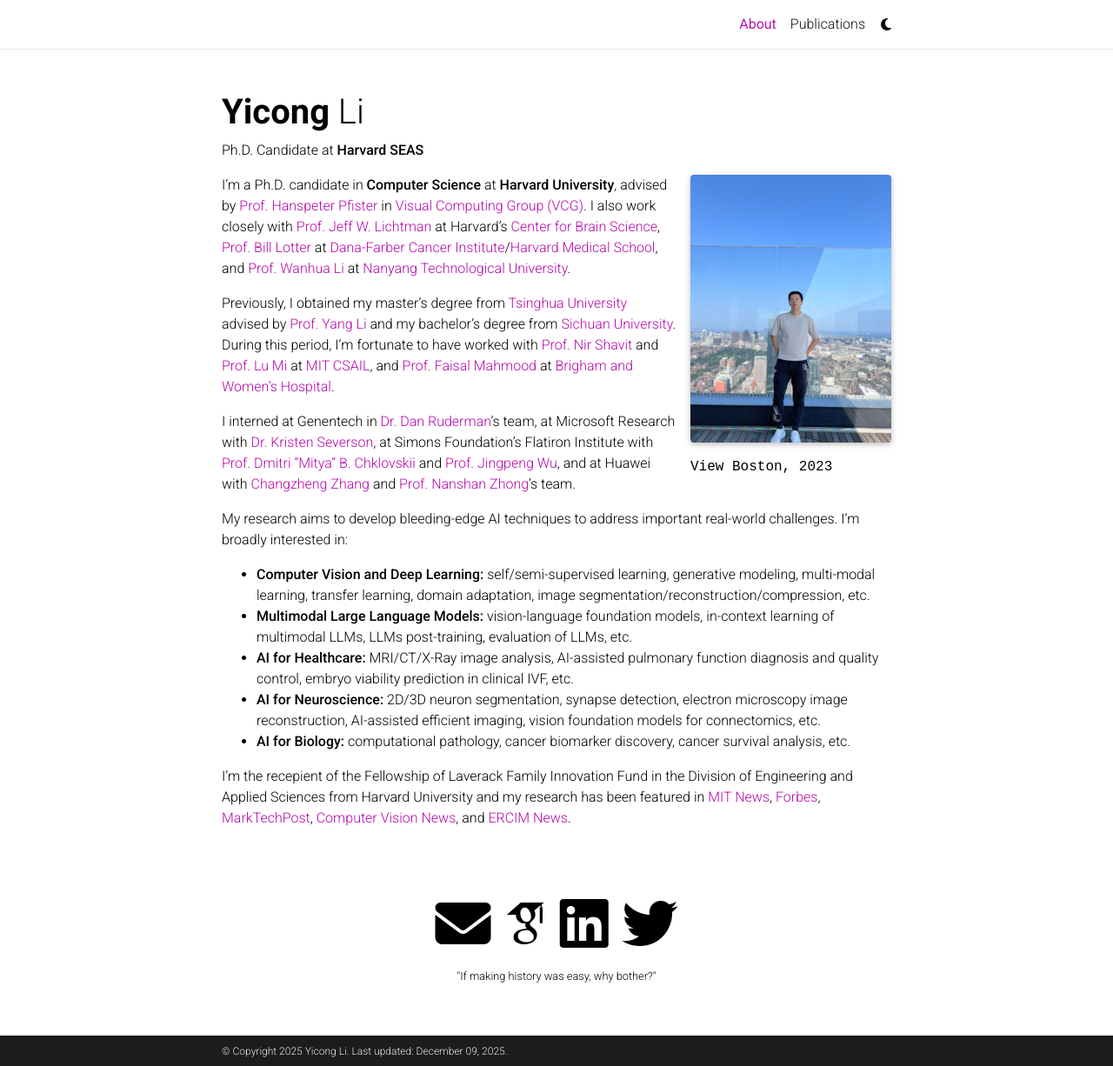
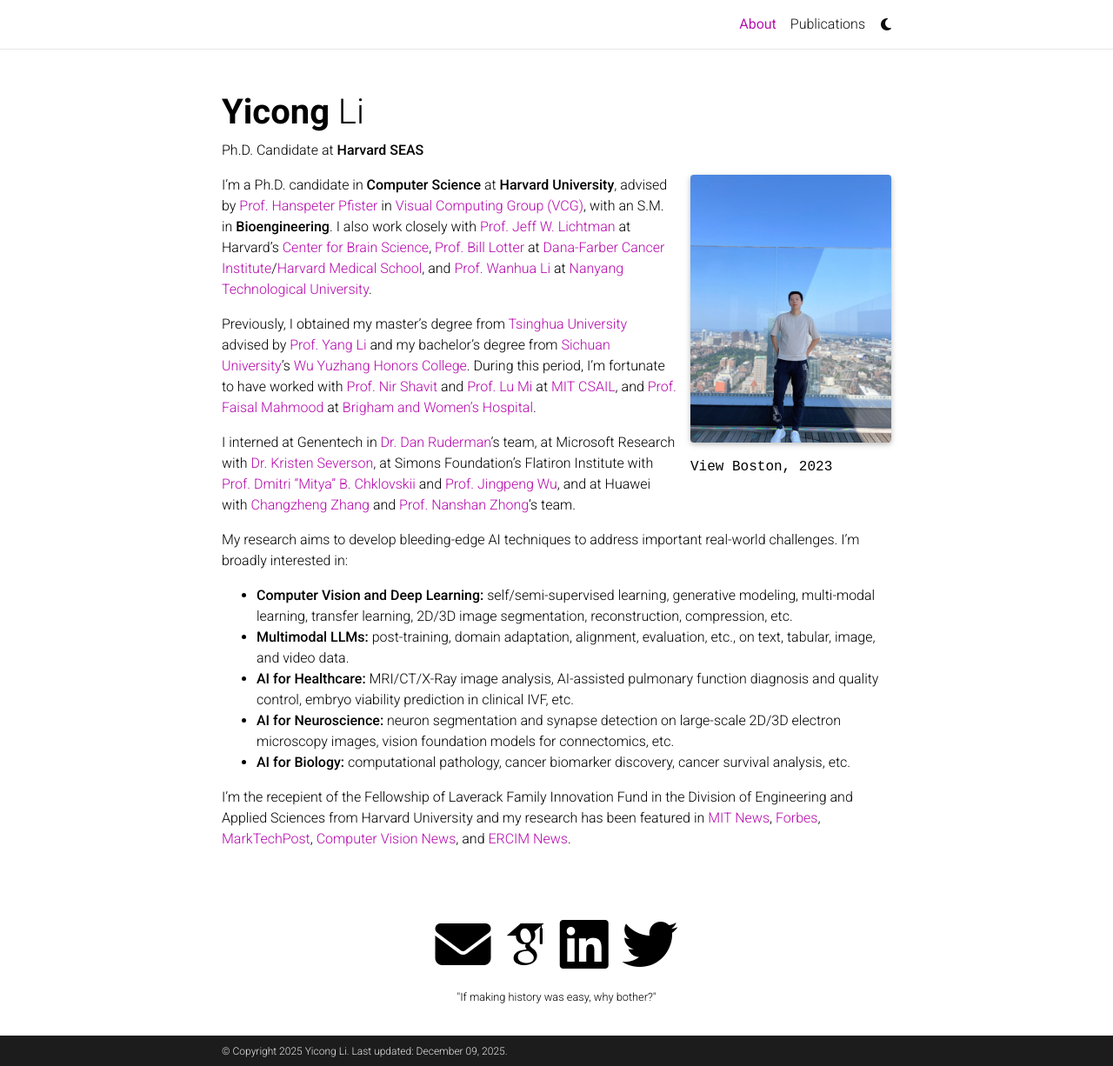
Before and after one commit to Yicong-Li/Yicong-Li.github.io, a Jekyll site: the page built from _pages/about.md, in a window 1280 px wide and 1226 px high. Shown: the whole window at 87% size. Built offline with Jekyll 4.4.1, drawn with Linux system fonts in a browser that asks for light colours; full-size pictures stand in for the smaller copies a plugin makes; some web fonts are replaced; comment, search, counter and statistics services are not loaded; a style sheet for code colours, icons or effects is not loaded.

Commit message:
update about me

```diff
--- a/_pages/about.md
+++ b/_pages/about.md
@@ -17,17 +17,17 @@
 social: true  # includes social icons at the bottom of the page
 ---
 
-I'm a Ph.D. candidate in **Computer Science** at **Harvard University**, advised by [Prof. Hanspeter Pfister](https://scholar.google.com/citations?user=VWX-GMAAAAAJ&hl=en) in [Visual Computing Group (VCG)](https://vcg.seas.harvard.edu/). I also work closely with [Prof. Jeff W. Lichtman](https://en.wikipedia.org/wiki/Jeff_W._Lichtman) at Harvard's [Center for Brain Science](https://cbs.fas.harvard.edu/), [Prof. Bill Lotter](https://www.linkedin.com/in/bill-lotter-62b81243/) at [Dana-Farber Cancer Institute](https://www.dana-farber.org/)/[Harvard Medical School](https://hms.harvard.edu/), and [Prof. Wanhua Li](https://li-wanhua.github.io/) at [Nanyang Technological University](https://www.ntu.edu.sg/).
+I'm a Ph.D. candidate in **Computer Science** at **Harvard University**, advised by [Prof. Hanspeter Pfister](https://scholar.google.com/citations?user=VWX-GMAAAAAJ&hl=en) in [Visual Computing Group (VCG)](https://vcg.seas.harvard.edu/), with an S.M. in **Bioengineering**. I also work closely with [Prof. Jeff W. Lichtman](https://en.wikipedia.org/wiki/Jeff_W._Lichtman) at Harvard's [Center for Brain Science](https://cbs.fas.harvard.edu/), [Prof. Bill Lotter](https://www.linkedin.com/in/bill-lotter-62b81243/) at [Dana-Farber Cancer Institute](https://www.dana-farber.org/)/[Harvard Medical School](https://hms.harvard.edu/), and [Prof. Wanhua Li](https://li-wanhua.github.io/) at [Nanyang Technological University](https://www.ntu.edu.sg/).
 
-Previously, I obtained my master's degree from [Tsinghua University](https://www.tsinghua.edu.cn/en/) advised by [Prof. Yang Li](http://yangli-feasibility.com/home/) and my bachelor's degree from [Sichuan University](https://en.scu.edu.cn/). During this period, I'm fortunate to have worked with [Prof. Nir Shavit](https://people.csail.mit.edu/shanir/) and [Prof. Lu Mi](https://lumimim.github.io/) at [MIT CSAIL](https://www.csail.mit.edu/), and [Prof. Faisal Mahmood](https://faisal.ai/) at [Brigham and Women's Hospital](https://www.brighamandwomens.org/).
+Previously, I obtained my master's degree from [Tsinghua University](https://www.tsinghua.edu.cn/en/) advised by [Prof. Yang Li](http://yangli-feasibility.com/home/) and my bachelor's degree from [Sichuan University](https://en.scu.edu.cn/)'s [Wu Yuzhang Honors College](https://www.scu.edu.cn/wyzxy/). During this period, I'm fortunate to have worked with [Prof. Nir Shavit](https://people.csail.mit.edu/shanir/) and [Prof. Lu Mi](https://lumimim.github.io/) at [MIT CSAIL](https://www.csail.mit.edu/), and [Prof. Faisal Mahmood](https://faisal.ai/) at [Brigham and Women's Hospital](https://www.brighamandwomens.org/).
 
 I interned at Genentech in [Dr. Dan Ruderman](https://www.linkedin.com/in/danruderman/)'s team, at Microsoft Research with [Dr. Kristen Severson](https://www.microsoft.com/en-us/research/people/kseverson/), at Simons Foundation's Flatiron Institute with [Prof. Dmitri "Mitya" B. Chklovskii](https://neural-circuits-and-algorithms.github.io/) and [Prof. Jingpeng Wu](https://scholar.google.com/citations?user=ZB6o8OMAAAAJ&hl=en), and at Huawei with [Changzheng Zhang](https://scholar.google.com/citations?user=UoapvRgAAAAJ) and [Prof. Nanshan Zhong](https://en.wikipedia.org/wiki/Zhong_Nanshan)'s team.
 
 My research aims to develop bleeding-edge AI techniques to address important real-world challenges. I'm broadly interested in:
-* **Computer Vision and Deep Learning:** self/semi-supervised learning, generative modeling, multi-modal learning, transfer learning, domain adaptation, image segmentation/reconstruction/compression, etc.
-* **Multimodal Large Language Models:** vision-language foundation models, in-context learning of multimodal LLMs, LLMs post-training, evaluation of LLMs, etc.
+* **Computer Vision and Deep Learning:** self/semi-supervised learning, generative modeling, multi-modal learning, transfer learning, 2D/3D image segmentation, reconstruction, compression, etc.
+* **Multimodal LLMs:** post-training, domain adaptation, alignment, evaluation, etc., on text, tabular, image, and video data.
 * **AI for Healthcare:** MRI/CT/X-Ray image analysis, AI-assisted pulmonary function diagnosis and quality control, embryo viability prediction in clinical IVF, etc.
-* **AI for Neuroscience:** 2D/3D neuron segmentation, synapse detection, electron microscopy image reconstruction, AI-assisted efficient imaging, vision foundation models for connectomics, etc.
+* **AI for Neuroscience:** neuron segmentation and synapse detection on large-scale 2D/3D electron microscopy images, vision foundation models for connectomics, etc.
 * **AI for Biology:** computational pathology, cancer biomarker discovery, cancer survival analysis, etc.
 
 I'm the recepient of the Fellowship of Laverack Family Innovation Fund in the Division of Engineering and Applied Sciences from Harvard University and my research has been featured in [MIT News](https://news.mit.edu/2023/using-ai-optimize-rapid-neural-imaging-1106), [Forbes](https://youtu.be/vgsA3pSzw2c?si=OPrYOIG5BFOPr6pt), [MarkTechPost](https://www.marktechpost.com/2023/11/13/mit-researchers-developed-smartem-an-ai-technology-that-takes-electron-microscopy-to-the-next-level-by-seamlessly-integrating-real-time-machine-learning-into-the-imaging-process/), [Computer Vision News](https://www.rsipvision.com/ComputerVisionNews-2023March/42/), and [ERCIM News](https://ercim-news.ercim.eu/en124/special/modelling-time-varying-epidemiological-parameters-for-covid-19).
```
